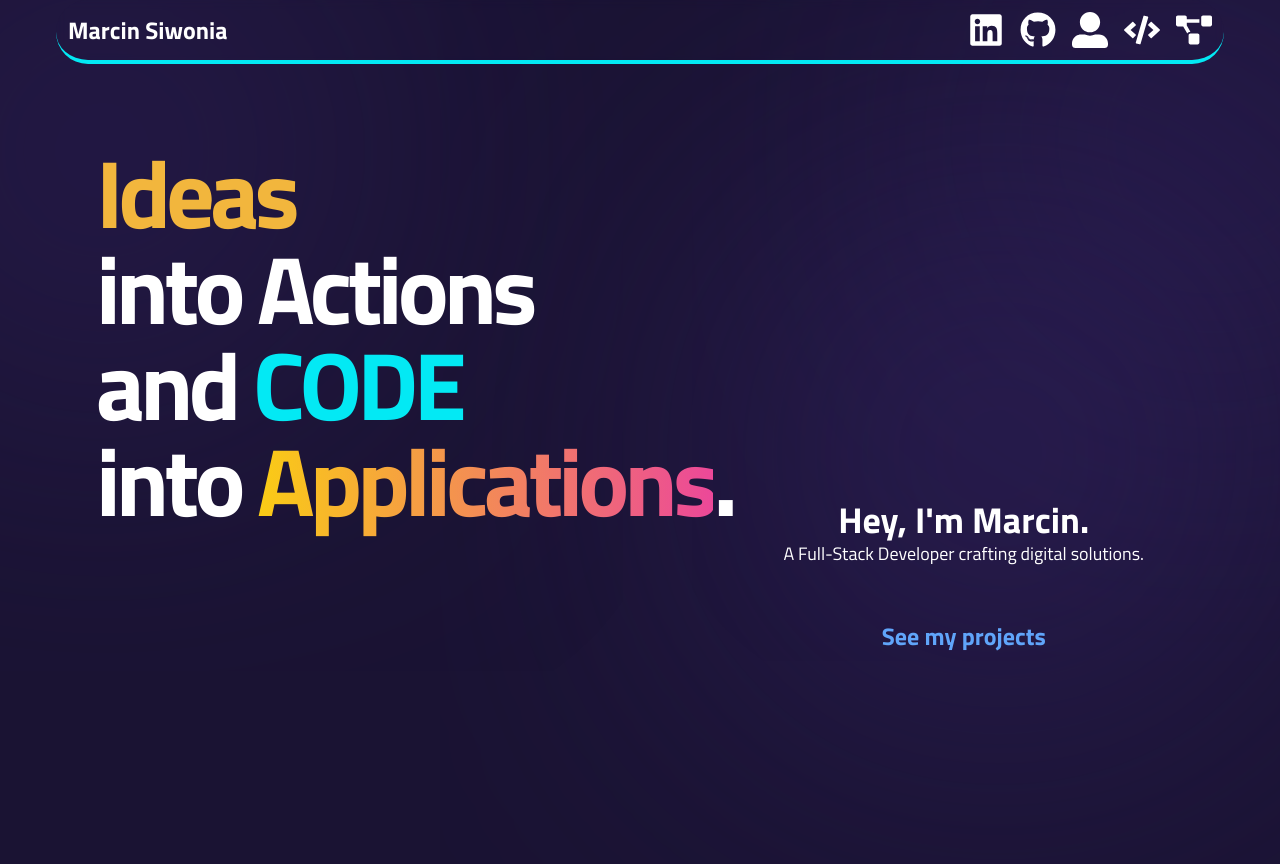
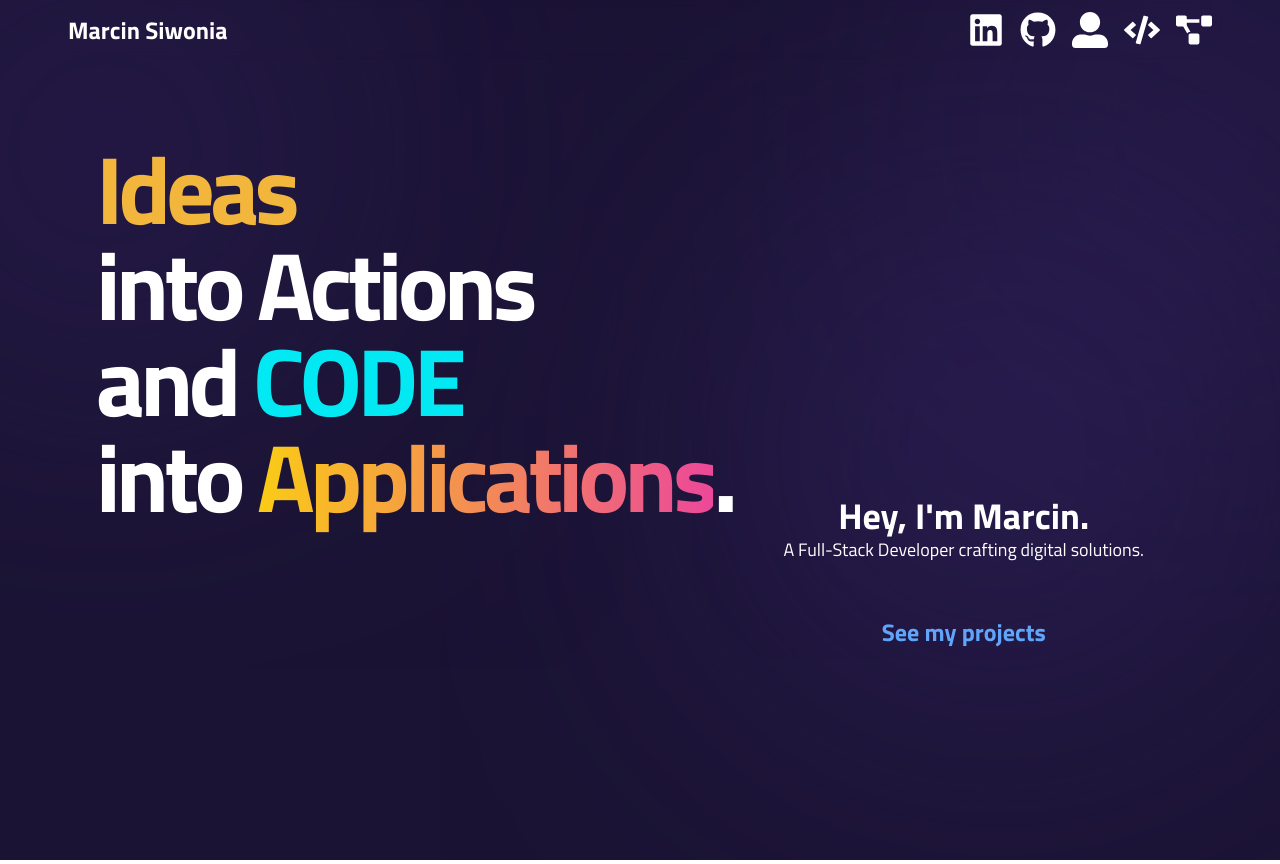
Before and after one commit to SiwsON1/Portfolio, a React (Create React App) app in the folder ms-portfolio/: page / in a window 1280 px wide. Built offline with nearby package versions, Linux system fonts and the light colour scheme.

Commit message:
Add fixes

```diff
--- a/ms-portfolio/src/components/pages/Work/Work.js
+++ b/ms-portfolio/src/components/pages/Work/Work.js
@@ -123,7 +123,7 @@ const Work = () => {
             target="_blank"
             rel="noopener noreferrer"
             key={index}
-            className="flex flex-col items-center p-4 transition duration-300 hover:bg-main3 rounded-lg group"
+            className="flex flex-col items-center p-4 transition duration-300 hover:bg-main rounded-lg group"
           >
             <div className="flex items-start">
               <img
--- a/ms-portfolio/src/components/views/NavBar/NavBar.js
+++ b/ms-portfolio/src/components/views/NavBar/NavBar.js
@@ -15,7 +15,7 @@ const Navbar = () => {
   };
 
   return (
-    <nav className="h-full w-full rounded-full backdrop-filter backdrop-blur-sm bg-opacity-50 p-3 text-white border-b-4 border-neon">
+    <nav className="h-full w-full rounded-full backdrop-filter backdrop-blur-sm bg-opacity-50 p-3 text-white ">
       <div className="container mx-auto flex flex-col md:flex-row justify-between items-center">
         <RouterLink to="/" className="text-2xl font-bold text-center md:text-left cursor-pointer">
           Marcin Siwonia
@@ -31,7 +31,7 @@ const Navbar = () => {
           ].map(({ Icon, href, tooltip, newTab }, index) => (
             <div
               key={index}
-              className={`group hover:bg-main hover:w-36 transition-all ease-in-out duration-300 active:opacity-90 focus-visible:outline-black focus-visible:outline-offset-1 flex items-center ${activeHref === href ? 'text-yellow-400' : 'text-white'}`}
+              className={`group  hover:w-36 transition-all ease-in-out duration-300 active:opacity-90 focus-visible:outline-black focus-visible:outline-offset-1 flex items-center ${activeHref === href ? 'text-yellow-400' : 'text-white'}`}
               onMouseOver={() => handleMouseOver(href)}
               onMouseOut={handleMouseOut}
             >
--- a/ms-portfolio/tailwind.config.js
+++ b/ms-portfolio/tailwind.config.js
@@ -39,6 +39,7 @@ module.exports = {
         'main2':'#342a75',
         'main3':'#3c3183',
         'green1': '#1DB954',
+        'green2': '#77dd77',
         'pink':'#e838cc',
       },
       backgroundImage: {
```
